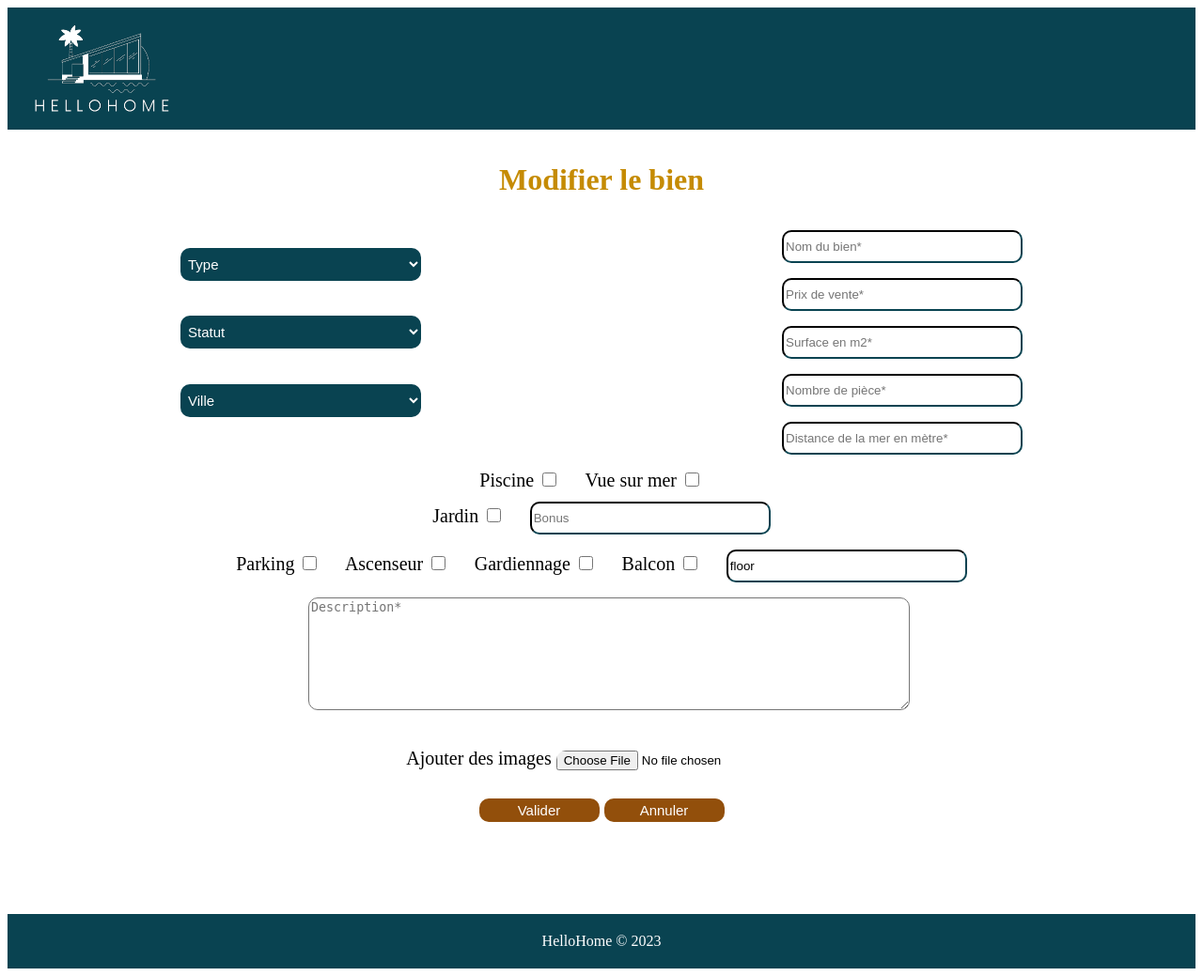
After one commit to ColasRblr/HelloHome, a PHP site: page /views/ViewUpdateProperty.php in a window 1280 px wide. The commit adds this page. Shown: the whole page at 94% size. Run offline with PHP 8.4, Linux system fonts and the light colour scheme.

Commit message:
creation new file for update property

```diff
--- a/controllers/Routeur.php
+++ b/controllers/Routeur.php
@@ -32,6 +32,8 @@ class Routeur
                     $this->propertyCtrl->addProperty();
                 } else if ($_GET['action'] == 'validAddProperty') {
                     $this->propertyCtrl->validAddProperty();
+                } else if ($_GET['action'] == 'updateProperty') {
+                    $this->propertyCtrl->validUpdateProperty();
                 }
             } else {
                 $this->propertyCtrl->home();  // action par défaut
--- a/controllers/TransactionController.php
+++ b/controllers/TransactionController.php
@@ -34,8 +34,4 @@ class TransactionController
     {
         $this->rental->addRental($id_transaction, $rent, $charges, $furnished);
     }
-
-    // public function typeOfTransaction(){
-
-    // }
 }
--- a/js/dashboard.js
+++ b/js/dashboard.js
@@ -17,7 +17,7 @@ $(document).ready(function () {
     }
   });
 
-  $("#dashaboardTypeProperty").change(function () {
+  $("#dashaboardPropertyStatut").change(function () {
     var selectedValue = $(this).val();
 
     if (selectedValue) {
@@ -31,11 +31,6 @@ $(document).ready(function () {
       $("#contenuOfTable tr").show();
     }
   });
-
-  // get contact information since home page
-  $("#updateAddress").text("#homePageTitles");
-  $("#inputUpdatePhoneNumber").text("#phoneNumber");
-  $("#updateAgencyPresentation").text("#address");
 
   // add page dashboard
   $("#houseProperty").hide();
--- a/views/ViewHome.php
+++ b/views/ViewHome.php
@@ -196,7 +196,7 @@
             <div id="containerAddress">
                 <div id="address">
                     <h6>Adresse</h6>
-                    <p>20 avenue Notre-Dame </br>
+                    <p id="needToUpdateAdress">20 avenue Notre-Dame </br>
                         06000 Nice</p>
                 </div>
                 <div id="phoneNumber"></div>
--- /dev/null
+++ b/views/ViewUpdateProperty.php
@@ -0,0 +1,122 @@
+<?php $titre = "Ajouter un bien"; ?>
+
+<link rel="stylesheet" href="./style/dashboardAddProperty.css">
+</head>
+
+<body>
+    <header>
+        <img src="././asset/img/logo_white.png" alt="logo">
+        <div id="icon_container">
+            <i class="bi bi-person-fill"></i>
+            <i class="bi bi-x-circle-fill"></i>
+        </div>
+    </header>
+    <div id="containerDashboardAddProperty">
+        <div id="titleAddProperty">
+            <h1 class="titlePageDashboard">Modifier le bien</h1>
+        </div>
+
+        <form id="addPropertyForm" method="post" action="?action=validUpdateProperty" enctype="multipart/form-data">
+            <div id="addPropertyDetails">
+                <div>
+                    <label for="addTypeOfProperty" class="formElement"></label>
+                    <select name="addTypeOfProperty" id="addTypeProperty" class="btnSelectAddDetails">
+                        <option value="">Type</option>
+                        <option value="house" id="btnSelectHouse">Maison</option>
+                        <option value="apartment">Appartement</option>
+                    </select>
+                </div>
+                <div>
+                    <label for="addStatutProperty" class="formElement"></label>
+                    <select name="addStatutProperty" id="addStatut" class="btnSelectAddDetails">
+                        <option value="">Statut</option>
+                        <option value="sale">A vendre</option>
+                        <option value="rent" id="btnSelectRent">A louer</option>
+                    </select>
+                </div>
+                <div>
+                    <label for="locationOfProperty" class="formElement"></label>
+                    <select name="locationOfProperty" id="locationProperty" class="btnSelectAddDetails">
+                        <option value="">Ville</option>
+                        <option value="Nice">Nice</option>
+                        <option value="Saint-Jean-Cap-Ferrat">Saint-Jean-Cap-Ferrat</option>
+                        <option value="Cagnes-sur-Mer">Cagnes-sur-Mer</option>
+                    </select>
+                </div>
+                <div>
+                    <input type="text" name="nameProperty" id="propertyName" placeholder="Nom du bien*">
+                </div>
+                <div class="specificationToRent">
+                    <label for="furnishedProperty" class="formElement"></label>
+                    <select name="furnishedProperty" id="furnished" class="btnSelectAddDetails">
+                        <option value="furnished">Meublé</option>
+                        <option value="noFurnished">Non meublé</option>
+                    </select>
+                </div>
+                <div id="price">
+                    <label for="addPriceProperty" class="formElement"></label>
+                    <input type="number" name="salePrice" value="" class="formElement input" placeholder="Prix de vente*">
+                </div>
+                <div class="specificationToRent">
+                    <label for="addPriceProperty" class="formElement"></label>
+                    <input type="number" name="rent" value="" class="formElement input" placeholder="Prix par mois*">
+                </div>
+                <div class="specificationToRent">
+                    <label for="chargesForRent" class="formElement"></label>
+                    <input type="number" name="chargesForRent" value="" class="formElement input" placeholder="Charges par mois*">
+                </div>
+                <div>
+                    <label for="area" class="formElement"></label>
+                    <input type="number" name="area" value="" class="formElement input" placeholder="Surface en m2*">
+                </div>
+                <div>
+                    <label for="numberOfPieces" class="formElement"></label>
+                    <input type="number" name="numberOfPieces" value="" class="formElement input" placeholder="Nombre de pièce*">
+                </div>
+                <div>
+                    <label for="distanceFromTheSea" class="formElement"></label>
+                    <input type="number" name="distanceFromTheSea" value="" class="formElement input" placeholder="Distance de la mer en mètre*">
+                </div>
+
+            </div>
+            <div id="btnCheckbox">
+                <label for="swimmingpool" class="formElement">Piscine</label>
+                <input type="checkbox" id="swimmingpool" class="btnCheckboxBonus" name="swimmingpool" value="swimmingpool">
+                <label for="seaView" class="formElement">Vue sur mer</label>
+                <input type="checkbox" id="seaView" class="btnCheckboxBonus" name="seaView" value="seaView">
+                <div id="houseProperty">
+                    <label for="garden" class="formElement">Jardin</label>
+                    <input type="checkbox" id="garden" class="btnCheckboxBonus" name="garden" value="garden">
+                    <input type="text" name="bonus" id="bonus" placeholder="Bonus">
+                </div>
+                <div id="propertyApartment">
+                    <label for="parking" class="formElement">Parking</label>
+                    <input type="checkbox" id="parking" class="btnCheckboxBonus" name="parking" value="parking">
+                    <label for="lift" class="formElement">Ascenseur</label>
+                    <input type="checkbox" id="lift" class="btnCheckboxBonus" name="elevator" value="elevator">
+                    <label for="daycareService" class="formElement">Gardiennage</label>
+                    <input type="checkbox" id="daycareService" class="btnCheckboxBonus" name="caretaking" value="caretaking">
+                    <label for="balcony" class="formElement">Balcon</label>
+                    <input type="checkbox" id="balcony" class="btnCheckboxBonus" name="balcony" value="balcony">
+
+                    <input type="text" id="floor" name="floor" class="" value="floor">
+                </div>
+
+                <div id="textarea">
+                    <label for="descriptionProperty" class="formElement"></label>
+                    <textarea id="descritionOfTheProperty" name="descriptionProperty" placeholder="Description*" value=""></textarea>
+                </div>
+                <label for="picture">Ajouter des images</label>
+                <input type="file" name="picture" id="picture">
+                <!-- <button type="button" id="addImage">Ajouter des images</button> -->
+                <div class="bottomForm">
+                    <button type="submit" class="propertySubmitBtn"> Valider </button>
+                    <button type="reset" class="propertySubmitBtn"> Annuler </button>
+                </div>
+            </div>
+        </form>
+    </div>
+    <footer>
+        <p>HelloHome © 2023</p>
+    </footer>
+    <script src="./js/dashboard.js"></script>
--- a/views/gabarit.php
+++ b/views/gabarit.php
@@ -10,7 +10,6 @@
     <link rel="stylesheet" href="./style/style.css">
     <link rel="stylesheet" href="./style/homepage.css">
     <script src="https://code.jquery.com/jquery-3.6.3.min.js" integrity="sha256-pvPw+upLPUjgMXY0G+8O0xUf+/Im1MZjXxxgOcBQBXU=" crossorigin="anonymous"></script>
-    <link rel="stylesheet" href="./../style/dashboardAddProperty.css">
     <link rel="stylesheet" href="https://cdn.jsdelivr.net/npm/bootstrap-icons@1.10.3/font/bootstrap-icons.css">
     <link rel="stylesheet" href="https://cdn.jsdelivr.net/npm/sweetalert2@11.1.4/dist/sweetalert2.min.css">
     <title><?= $titre ?></title>
```
Also changed, not shown: controllers/PropertyController.php (+6 -2 lines), models/Property.php (+7 -11 lines), style/dashboardHome.css (+9 -8 lines), views/ViewDashboard.php (+10 -8 lines), asset/img/hellohome (3).png (added).
